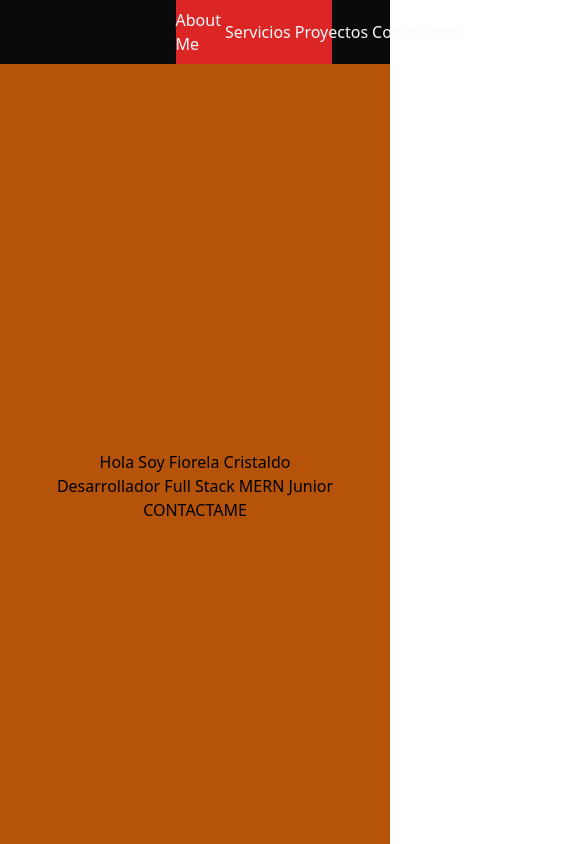
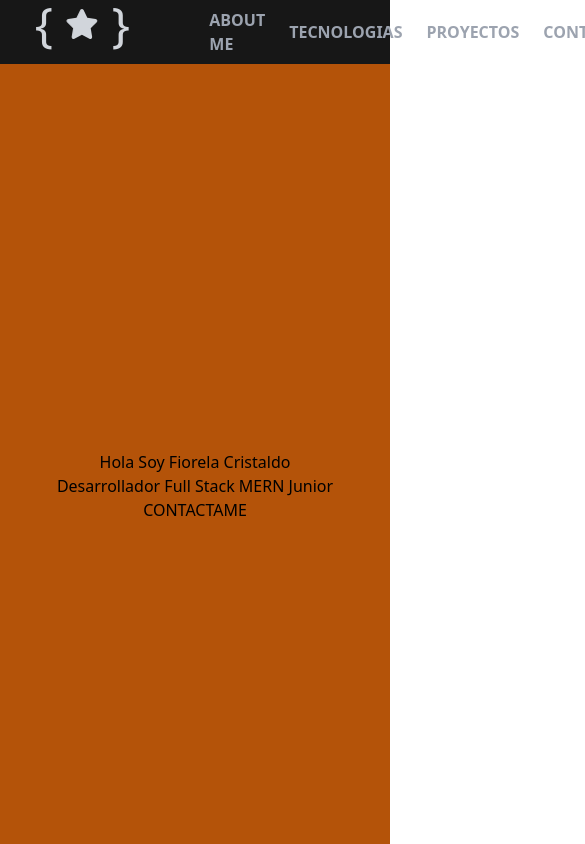
Before and after one commit to Cristaldo-Fiorela/portfolio, a React (Vite) app: page / in a window 390 px wide. Shown: the top 844 px of the page, 585 px wide, since content can reach past the window. Built offline with nearby package versions, Linux system fonts and the light colour scheme.

Commit message:
estilando el header y menu de navegacion. Pendiente responsive

```diff
--- a/src/components/Header.jsx
+++ b/src/components/Header.jsx
@@ -1,17 +1,22 @@
-import { FontAwesomeIcon } from '@fortawesome/react-fontawesome'
+import '../css/header.css';
+
+import { FontAwesomeIcon } from '@fortawesome/react-fontawesome';
+import { faStar } from '@fortawesome/free-solid-svg-icons';
 
 const Header = () => {
     return (
-        <div className="flex justify-around h-16 bg-neutral-950">
-            <div className="text-indigo-900 text-6xl">
-            <FontAwesomeIcon icon="fa-solid fa-quote-left fa-lg" />
+        <div className="flex justify-around h-16 bg-neutral-900">
+            <div className="text-5xl text-gray-300">
+                <span>&#123; </span>
+                <FontAwesomeIcon icon={faStar} flip size="2xs" style={{"--fa-animation-duration": "3s"}} />
+                <span> &#125;</span>
             </div>
 
-            <nav className="flex items-center justify-around list-none gap-1 w-2/5 bg-red-600">
-                <li className="text-gray-50"><a href="">About Me</a></li>
-                <li className="text-gray-50"><a href="">Servicios</a></li>
-                <li className="text-gray-50"><a href="">Proyectos</a></li>
-                <li className="text-gray-50"><a href="">Contactame</a></li>
+            <nav className="flex items-center justify-around list-none gap-1 w-2/5 sm:w-3/5">
+                <li className="text-gray-400 hover:text-gray-300 uppercase font-bold px-2.5 nav-item-animation"><a href="">About Me</a></li>
+                <li className="text-gray-400 hover:text-gray-300 uppercase font-bold px-2.5 nav-item-animation"><a href="">Tecnologias</a></li>
+                <li className="text-gray-400 hover:text-gray-300 uppercase font-bold px-2.5 nav-item-animation"><a href="">Proyectos</a></li>
+                <li className="text-gray-400 hover:text-gray-300 uppercase font-bold px-2.5 nav-item-animation"><a href="">Contactame</a></li>
             </nav>
         </div>
     );
--- /dev/null
+++ b/src/css/header.css
@@ -0,0 +1,33 @@
+nav .nav-item-animation {
+    position: relative;
+}
+
+nav .nav-item-animation::after {
+    content: "";
+    position: absolute;
+    background: linear-gradient(90deg, rgba(255,64,102,1) 0%, rgba(255,241,106,1) 100%);
+    background: linear-gradient(90deg, #FFF16A, #FF4066, #EE49FD, #6157ff);
+	background-size: 400% 400%;
+	animation: gradient 3s ease infinite;
+    height: 3px;
+    width: 0;
+    left: 0;
+    bottom: -10px;
+    transition: 0.3s;
+}
+
+nav .nav-item-animation:hover::after {
+    width: 100%;
+}
+
+@keyframes gradient {
+	0% {
+		background-position: 0% 50%;
+	}
+	50% {
+		background-position: 100% 50%;
+	}
+	100% {
+		background-position: 0% 50%;
+	}
+}
```
